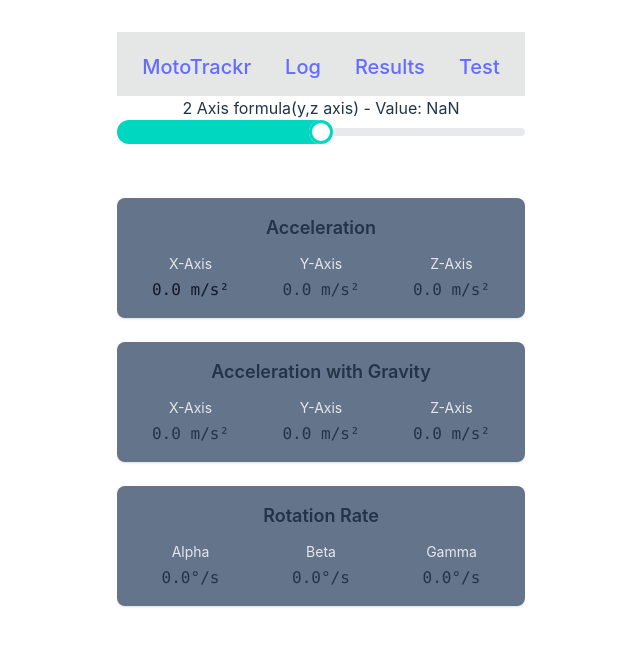
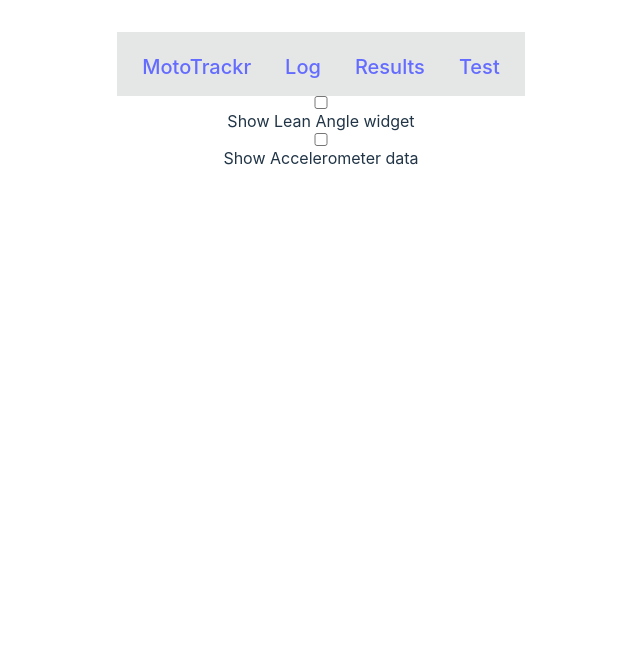
Before and after one commit to jking100/mototrackr, a React (Vite) app: page /test in a window 1280 px wide. Shown: the top 646 px of the page, without its empty margins (319-959 px from the left). Built offline with nearby package versions, Linux system fonts and the light colour scheme.

Commit message:
added buttons to toggle display of accelerometer data or lean angle

```diff
--- a/src/pages/Test.jsx
+++ b/src/pages/Test.jsx
@@ -2,15 +2,32 @@ import { DeviceMotionProvider } from "@/components/features/deviceMotion/";
 import { DeviceMotionTable } from "@/components/DeviceMotionTable";
 import { LeanAngleWidget } from "@/components/LeanAngleWidget";
 import { LeanAngleProvider } from "@/components/features/leanAngle";
+import { useState } from "react";
 
 export function Test() {
+    //const [view, setView] = useState("none"); //none | lean | accelerometer |
+    const [showLean, setShowLean] = useState(false);
+    const [showAccelerometer, setShowAccelerometer] = useState(false);
+    //const [showLean, setShowLean] = useState(false);
     return (
+        <>
+        <div style={{display: "flex", flexDirection: "column"}}>
+            <input type="checkbox" id="lean" onClick={()=>{setShowLean(!showLean);}} />
+            <label htmlFor="lean">Show Lean Angle widget</label>
+            <input type="checkbox" id="accel" onClick={()=>{setShowAccelerometer(!showAccelerometer);}} />
+            <label htmlFor="accel">Show Accelerometer data</label>
+        </div>
+
         <DeviceMotionProvider>
-            <LeanAngleProvider>
-                <LeanAngleWidget />
-            </LeanAngleProvider>
-
-            <DeviceMotionTable />
+            {showLean && (
+                <LeanAngleProvider>
+                    <LeanAngleWidget />
+                </LeanAngleProvider>
+            )}
+            {showAccelerometer && (
+                <DeviceMotionTable />
+            )}
         </DeviceMotionProvider>
+        </>
     );
 }
```
